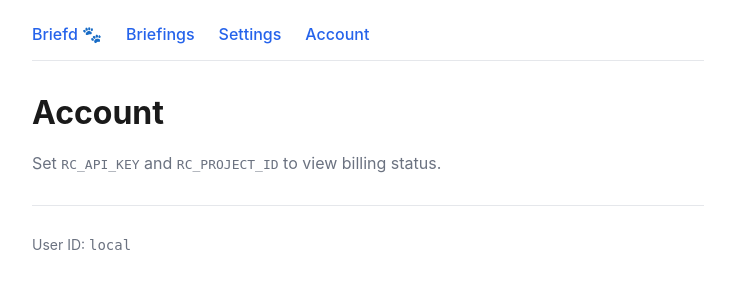
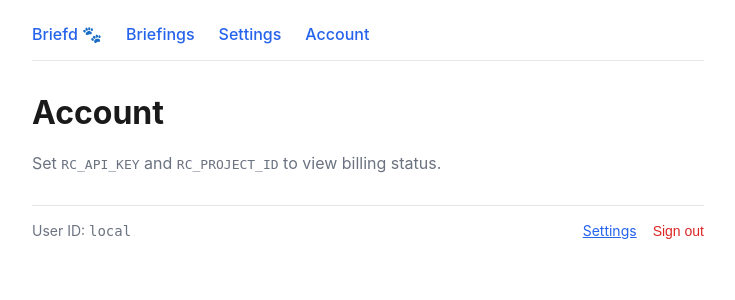
Before and after one commit to zarpa-cat/briefd, a FastAPI app: page /account in a window 1280 px wide. Shown: the top 300 px of the page, without its empty margins (272-1007 px from the left). Run offline with FastAPI, Linux system fonts and the light colour scheme.

Commit message:
ux: empty state → settings link, account page sign out + settings link
- briefings/list.html: empty state links to /settings instead of CLI command
- account.html: Settings link + Sign out button in footer row

```diff
--- a/briefd/web/templates/account.html
+++ b/briefd/web/templates/account.html
@@ -30,7 +30,15 @@
   <p style="color: #6b7280;">Set <code>RC_API_KEY</code> and <code>RC_PROJECT_ID</code> to view billing status.</p>
 {% endif %}
 
-<div style="margin-top: 2rem; padding-top: 1rem; border-top: 1px solid #e5e7eb;">
-  <p style="color: #6b7280; font-size: 0.875rem;">User ID: <code>{{ user_id }}</code></p>
+<div style="margin-top: 2rem; padding-top: 1rem; border-top: 1px solid #e5e7eb;
+            display: flex; justify-content: space-between; align-items: center; flex-wrap: wrap; gap: 0.5rem;">
+  <p style="color: #6b7280; font-size: 0.875rem; margin: 0;">User ID: <code>{{ user_id }}</code></p>
+  <div style="display: flex; gap: 1rem; font-size: 0.875rem;">
+    <a href="/settings">Settings</a>
+    <form method="post" action="/auth/logout" style="margin: 0;">
+      <button type="submit" style="background: none; border: none; color: #dc2626;
+              cursor: pointer; font-size: 0.875rem; padding: 0;">Sign out</button>
+    </form>
+  </div>
 </div>
 {% endblock %}
```
Also changed, not shown: briefd/web/templates/briefings/list.html (+7 -2 lines).
